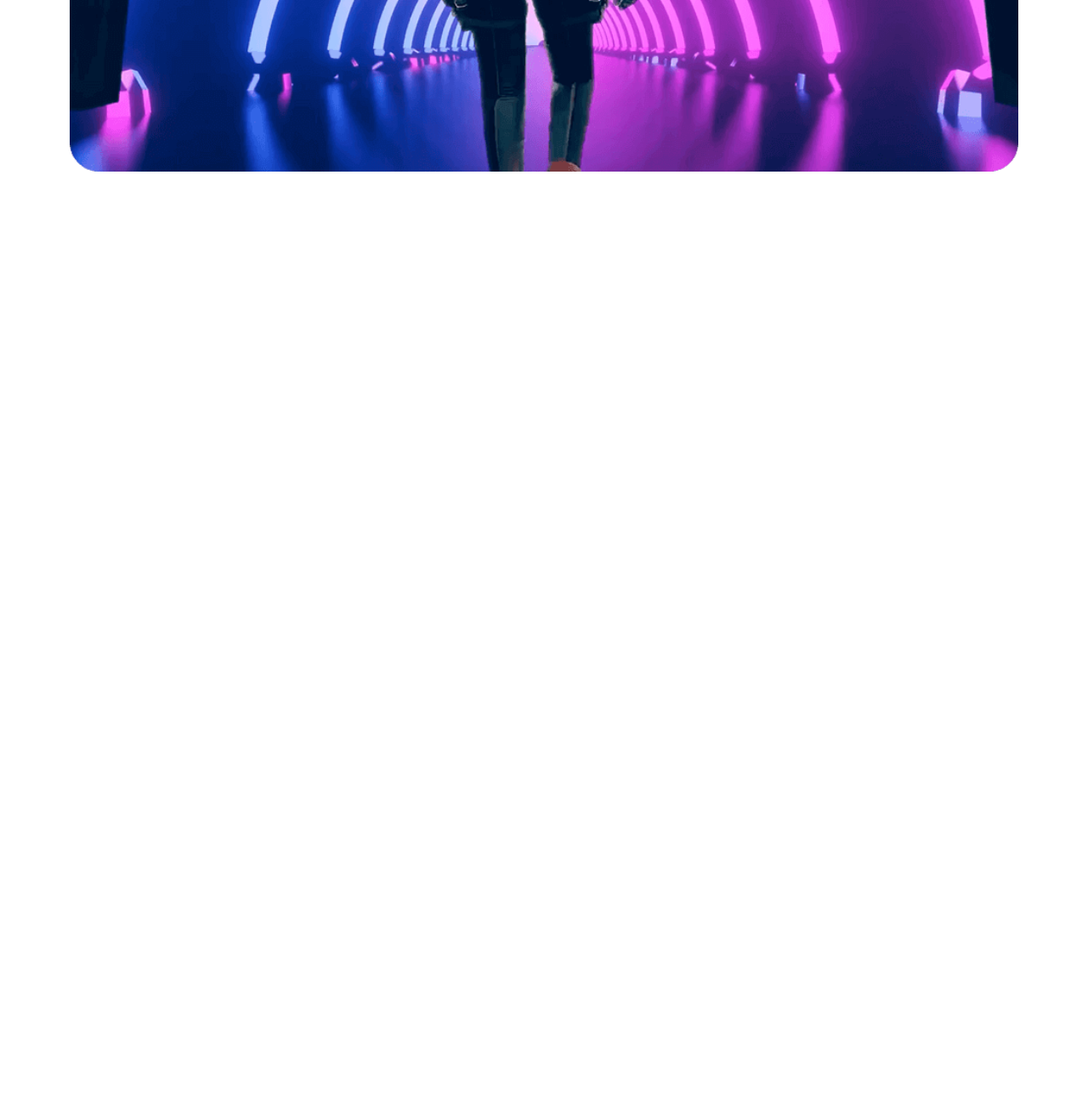
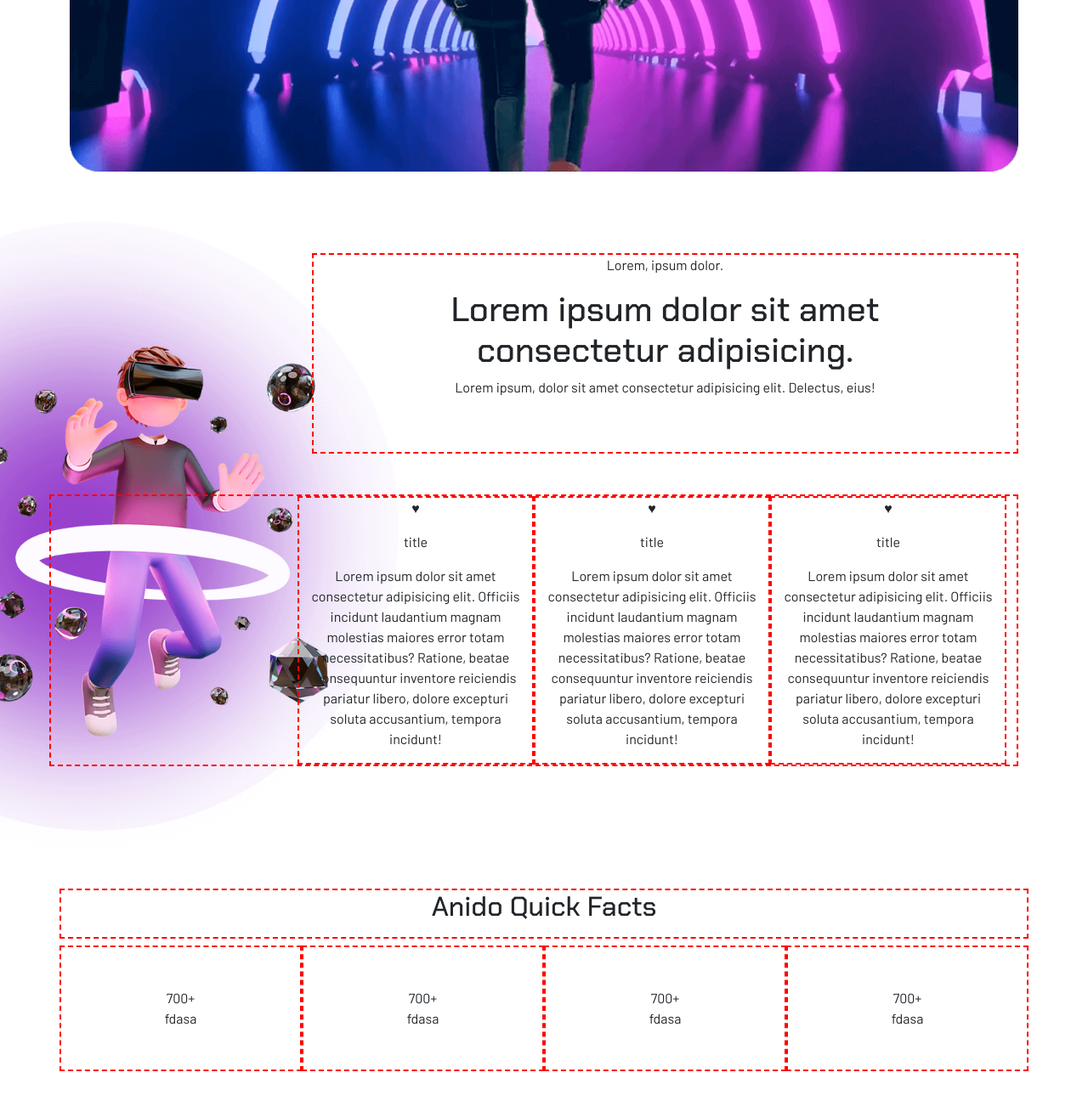
Before and after one commit to PaoloCardinale09/proj-html-vuejs, a plain HTML site: page index.html in a window 1280 px wide. Shown: the part 741-2050 px from the top of the page at 85% size. Before the commit the page ends 991 px from the top, so only its background shows below. Drawn offline with nearby package versions, Linux system fonts and the light colour scheme.

Commit message:
add our love + quick facts section layout

```diff
--- a/css/style.css
+++ b/css/style.css
@@ -4,6 +4,10 @@ body {
 
 /********* GENERICS *********/
 .family-text-title {
+  font-family: "Chakra Petch", sans-serif;
+}
+
+h2 {
   font-family: "Chakra Petch", sans-serif;
 }
 
@@ -20,3 +24,11 @@ header {
 .jumbotron--image > img {
   width: 100%;
 }
+
+/******** SECTION OUR LOVE ********/
+#our-love {
+  background-image: url(../img/assets/smart.png);
+  background-position: top -2rem left 0;
+  background-repeat: no-repeat;
+  background-size: 40%;
+}
--- a/index.html
+++ b/index.html
@@ -41,7 +41,7 @@
   <body>
     <div id="app">
       <!-- START HEADER -->
-      <header class="d-flex align-items-center dbg">
+      <header id="header" class="d-flex align-items-center dbg">
         <div class="container d-flex">
           <div class="header--wrap-logo dbg">
             <div class="logo">logo</div>
@@ -81,6 +81,94 @@
           </div>
         </div>
       </div>
+      <!-- END JUMBOTRON -->
+
+      <!-- START MAIN -->
+      <main>
+        <!-- START SECTION OUR LOVE -->
+        <section id="our-love" class="py-5">
+          <div class="container">
+            <div id="our-love--text" class="row">
+              <div class="col-9 offset-3">
+                <div class="our-love--text text-center px-5 pb-5 dbg">
+                  <p>Lorem, ipsum dolor.</p>
+                  <h2 class="h1 family-text-title">
+                    Lorem ipsum dolor sit amet consectetur adipisicing.
+                  </h2>
+                  <p>
+                    Lorem ipsum, dolor sit amet consectetur adipisicing elit.
+                    Delectus, eius!
+                  </p>
+                </div>
+              </div>
+              <div id="our-love--cards" class="row text-center my-5 dbg">
+                <div class="col-3 offset-3 dbg">
+                  <p>&hearts;</p>
+                  <p>title</p>
+                  <p>
+                    Lorem ipsum dolor sit amet consectetur adipisicing elit.
+                    Officiis incidunt laudantium magnam molestias maiores error
+                    totam necessitatibus? Ratione, beatae consequuntur inventore
+                    reiciendis pariatur libero, dolore excepturi soluta
+                    accusantium, tempora incidunt!
+                  </p>
+                </div>
+                <div class="col-3 dbg">
+                  <p>&hearts;</p>
+                  <p>title</p>
+                  <p>
+                    Lorem ipsum dolor sit amet consectetur adipisicing elit.
+                    Officiis incidunt laudantium magnam molestias maiores error
+                    totam necessitatibus? Ratione, beatae consequuntur inventore
+                    reiciendis pariatur libero, dolore excepturi soluta
+                    accusantium, tempora incidunt!
+                  </p>
+                </div>
+                <div class="col-3 dbg">
+                  <p>&hearts;</p>
+                  <p>title</p>
+                  <p>
+                    Lorem ipsum dolor sit amet consectetur adipisicing elit.
+                    Officiis incidunt laudantium magnam molestias maiores error
+                    totam necessitatibus? Ratione, beatae consequuntur inventore
+                    reiciendis pariatur libero, dolore excepturi soluta
+                    accusantium, tempora incidunt!
+                  </p>
+                </div>
+              </div>
+            </div>
+          </div>
+        </section>
+        <!-- END SECTION OUR LOVE -->
+
+        <!-- START SECTION QUICK FACTS-->
+        <section id="quick-facts" class="py-5">
+          <div class="container text-center">
+            <div class="row">
+              <h2 class="pb-3 dbg">Anido Quick Facts</h2>
+            </div>
+            <div class="row row-cols-4">
+              <div class="quick-facts--card p-5 dbg">
+                <div>700+</div>
+                <div>fdasa</div>
+              </div>
+              <div class="quick-facts--card p-5 dbg">
+                <div>700+</div>
+                <div>fdasa</div>
+              </div>
+              <div class="quick-facts--card p-5 dbg">
+                <div>700+</div>
+                <div>fdasa</div>
+              </div>
+              <div class="quick-facts--card p-5 dbg">
+                <div>700+</div>
+                <div>fdasa</div>
+              </div>
+            </div>
+          </div>
+        </section>
+        <!-- END SECTION QUICK FACTS-->
+      </main>
     </div>
   </body>
 </html>
```
